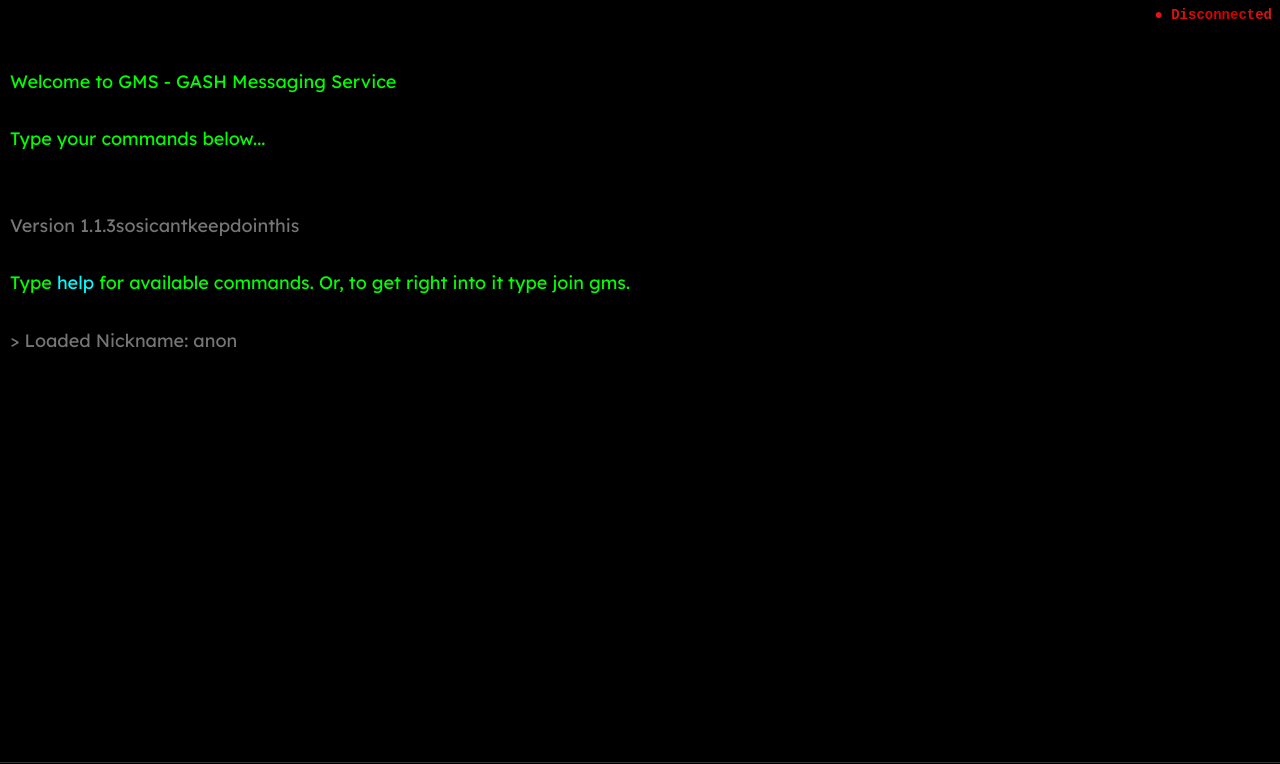
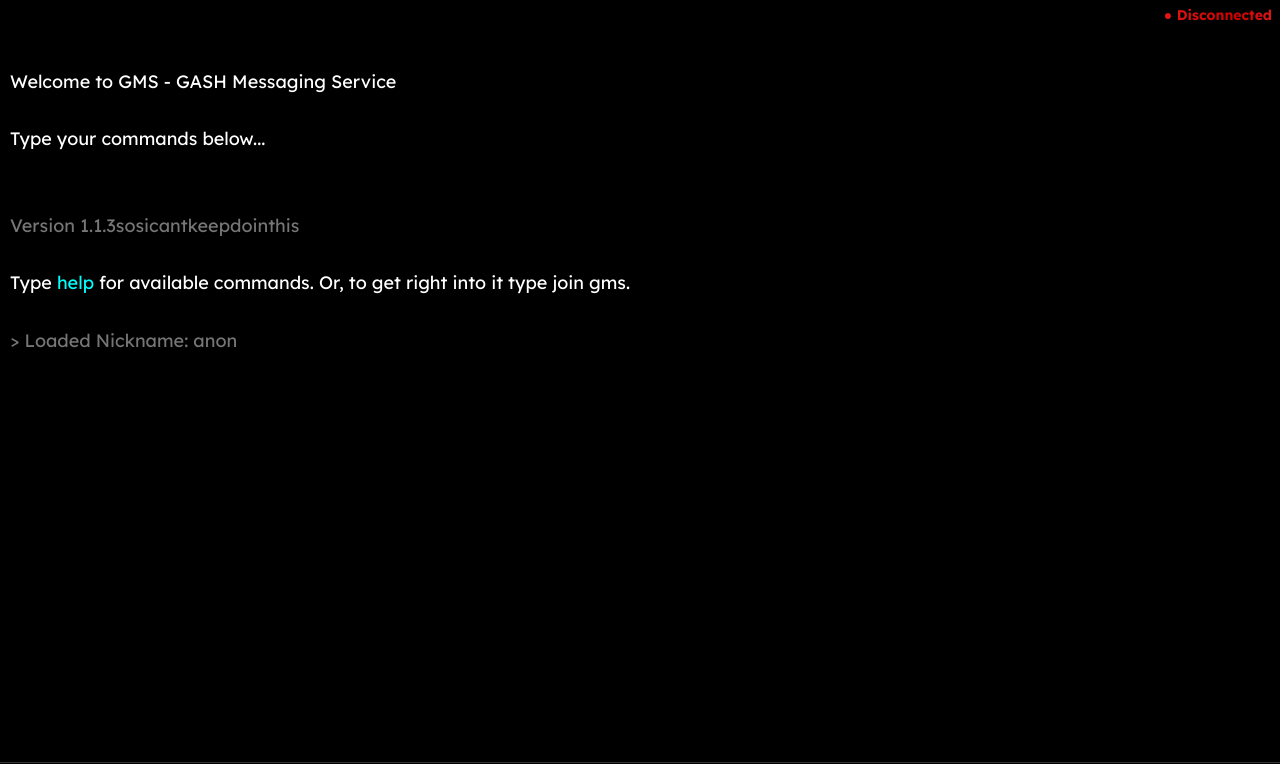
Before and after one commit to GMS-Messaging/GMS, a website: page index.html in a window 1280 px wide. Shown: the top 764 px of the page. Drawn offline with nearby package versions, Linux system fonts and the light colour scheme.

Commit message:
Update gms.css
e

```diff
--- a/src/gms.css
+++ b/src/gms.css
@@ -137,7 +137,8 @@ body {
 
 .theme-default {
   background-color: black;
-  color: #00FF00;
+  color: #fff;
+  font-family: 'Lexend', sans-serif;
 }
 
 .theme-classic * {
```
